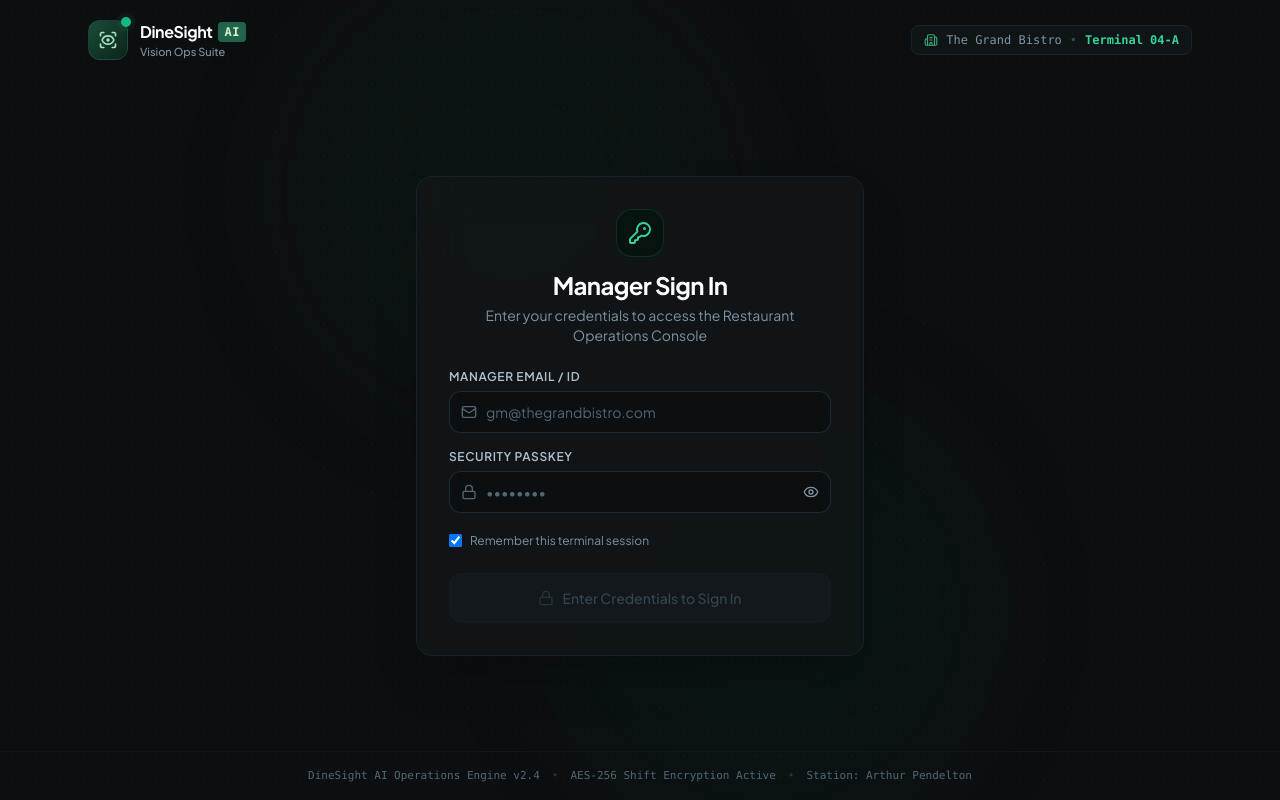
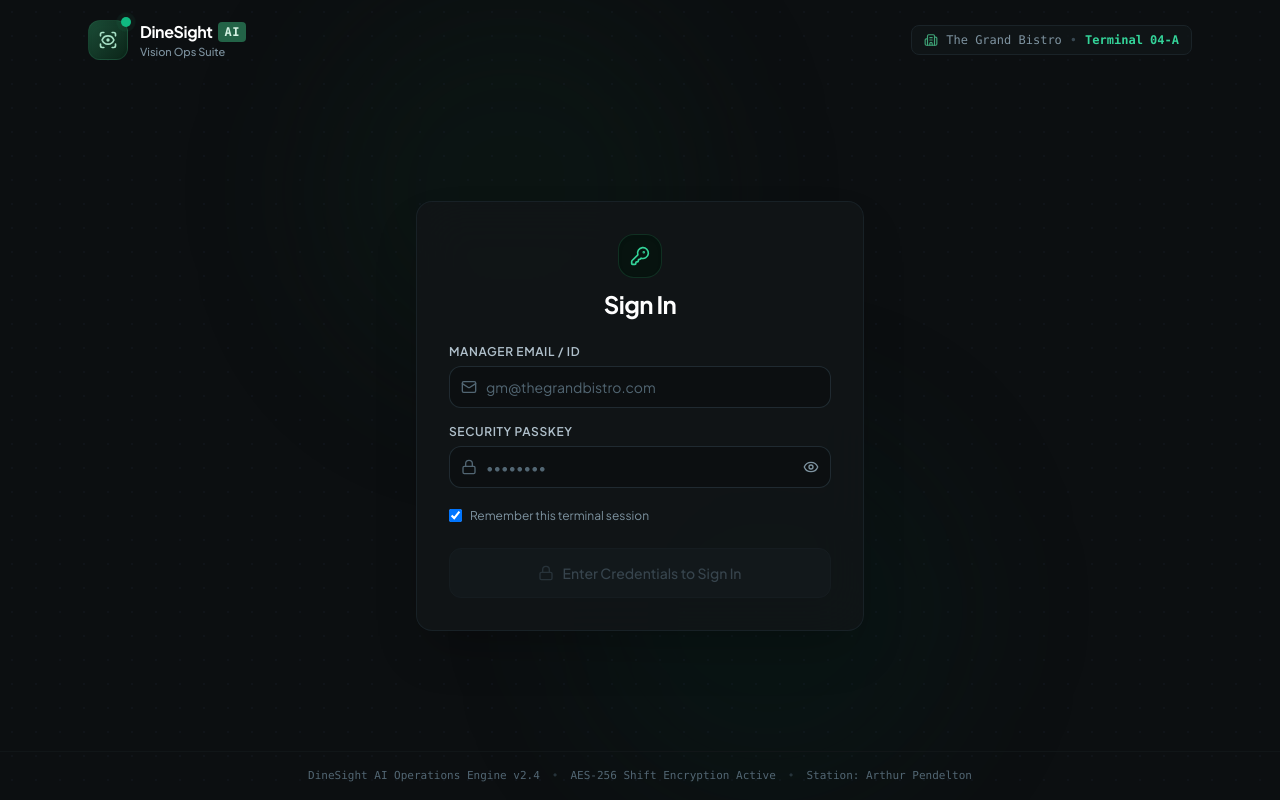
Before and after one commit to CodewithShahriar/DineSight-Ai, a React (Vite) app: page /login in a window 1280 px wide. Built offline with nearby package versions, Linux system fonts and the light colour scheme.

Commit message:
style(login): simplify header to Sign In and remove subtitle

```diff
--- a/src/pages/Login.tsx
+++ b/src/pages/Login.tsx
@@ -173,15 +173,12 @@ export const Login: React.FC = () => {
         <div className="w-full max-w-md bg-charcoal-900/90 backdrop-blur-xl border border-charcoal-800/90 rounded-2xl shadow-2xl p-6 sm:p-8 animate-in fade-in zoom-in-95 duration-200">
           {/* Card Title & Icon */}
           <div className="text-center mb-6">
-            <div className="inline-flex items-center justify-center w-12 h-12 rounded-2xl bg-forest-950/80 border border-forest-700/50 text-forest-300 mb-3 shadow-inner">
-              <KeyRound className="w-6 h-6 text-emerald-400" />
+            <div className="inline-flex items-center justify-center w-11 h-11 rounded-2xl bg-forest-950/80 border border-forest-700/50 text-forest-300 mb-2.5 shadow-inner">
+              <KeyRound className="w-5 h-5 text-emerald-400" />
             </div>
             <h2 className="text-xl sm:text-2xl font-bold tracking-tight text-white font-display">
-              Manager Sign In
+              Sign In
             </h2>
-            <p className="text-xs sm:text-sm text-charcoal-400 mt-1">
-              Enter your credentials to access the Restaurant Operations Console
-            </p>
           </div>
 
           {/* Error Alert Message */}
```
